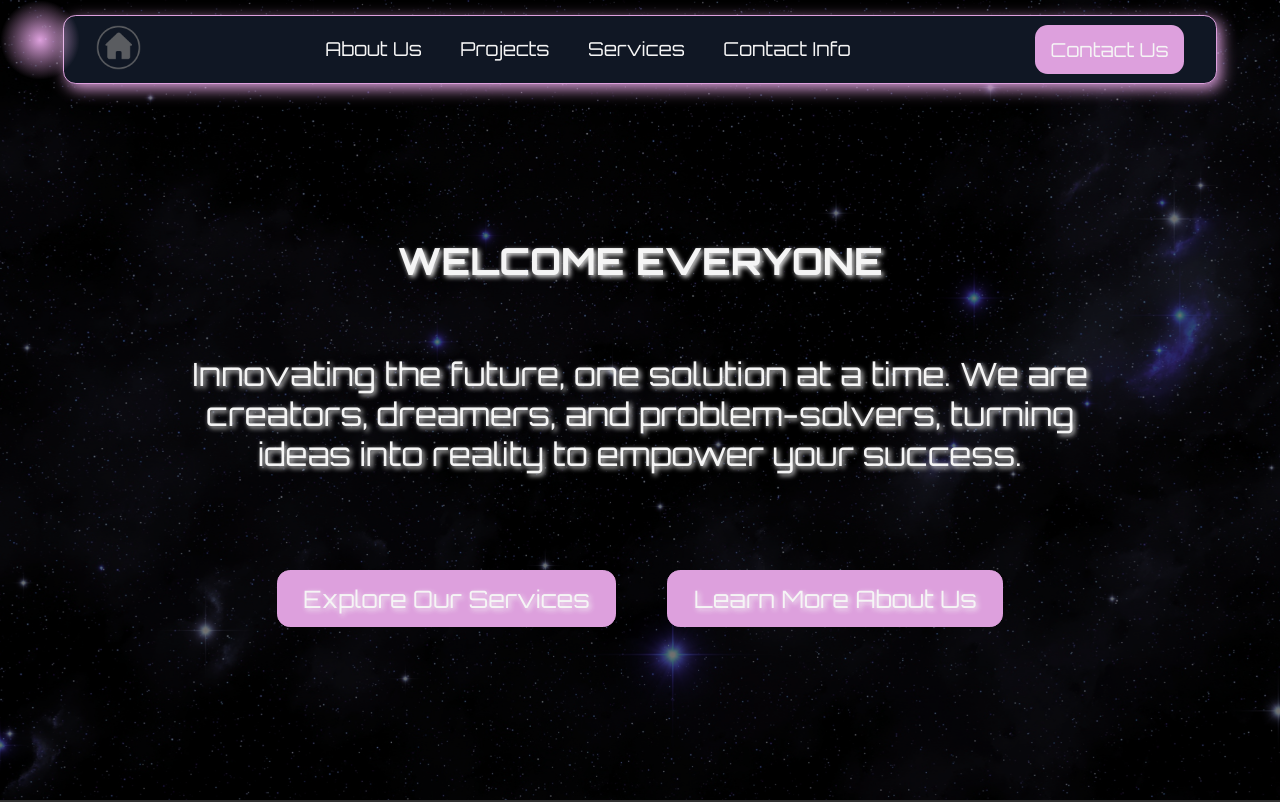
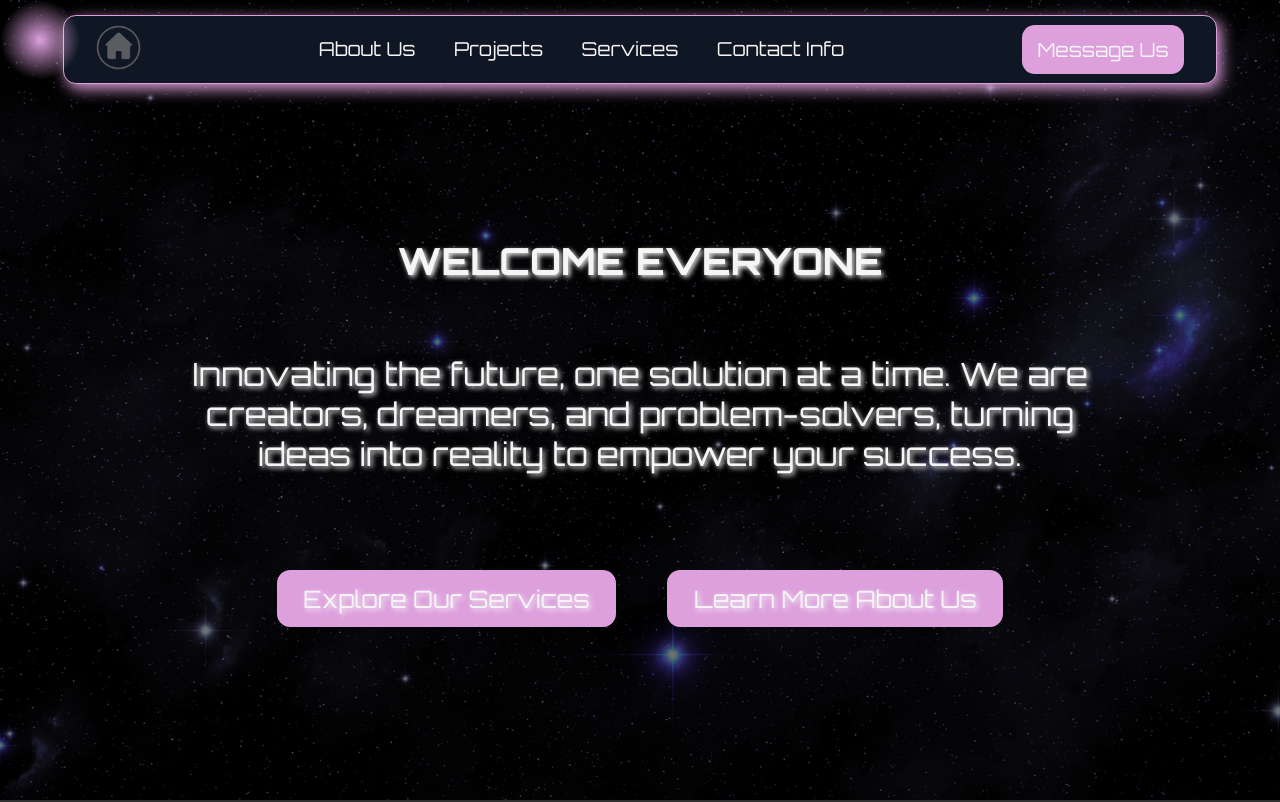
Before and after one commit to alberto-sclocchi/ai-integration-website-client, a React (Create React App) app: page / in a window 1280 px wide. Shown: the top 802 px of the page. Built offline with nearby package versions, Linux system fonts and the light colour scheme.

Commit message:
change contact us to message us

```diff
--- a/src/components/core/NavBar.jsx
+++ b/src/components/core/NavBar.jsx
@@ -19,7 +19,7 @@ export default function NavBar() {
       </div>
 
       <div id="contact-us-navbar-div">
-        <Link to="#contact-us" className="contact-us-link">Contact Us</Link>
+        <Link to="#contact-us" className="contact-us-link">Message Us</Link>
       </div>
     </div>
   )
--- a/src/components/sections/ContactUs.jsx
+++ b/src/components/sections/ContactUs.jsx
@@ -5,7 +5,7 @@ import geometricShape from '../../images/geometric-shape.png'
 export default function ContactUs() {
   return (
     <div id="contact-us" className="section">
-        <h1>Contact Us</h1>
+        <h1>Message Us</h1>
         <p>We'd love to hear from you! Whether you have a question, feedback, or just want to say hello, <span style={{color: 'plum', fontWeight: "900"}}>feel free to reach out using the form below.</span></p>
         <div>
             <ContactUsForm />
```
